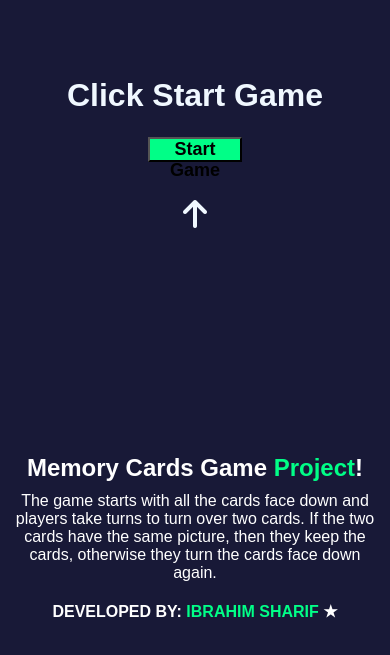
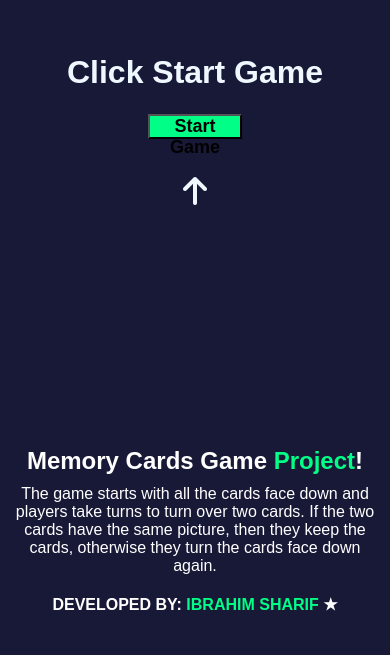
Before and after one commit to Ibrahims168/memory-card-game, a plain HTML site: page index.html in a window 390 px wide. Shown: the part 103-758 px from the top of the page. Drawn offline with nearby package versions, Linux system fonts and the light colour scheme; a web font is replaced by a local one.

Commit message:
extra respo2

```diff
--- a/style.css
+++ b/style.css
@@ -151,7 +151,7 @@ body {
     perspective: 1000px;
   }
 }
-@media (max-width:448px) {
+@media (max-width:470px) {
   body{
     display: grid;
   }
@@ -162,8 +162,7 @@ body {
     align-items: center;
   }
   .gameSettings{
-    padding-top: 60px;
-    width: 100%;
+    padding-top: 30px;
     color: aliceblue;
     display: grid;
     grid-template: 1fr;
```
